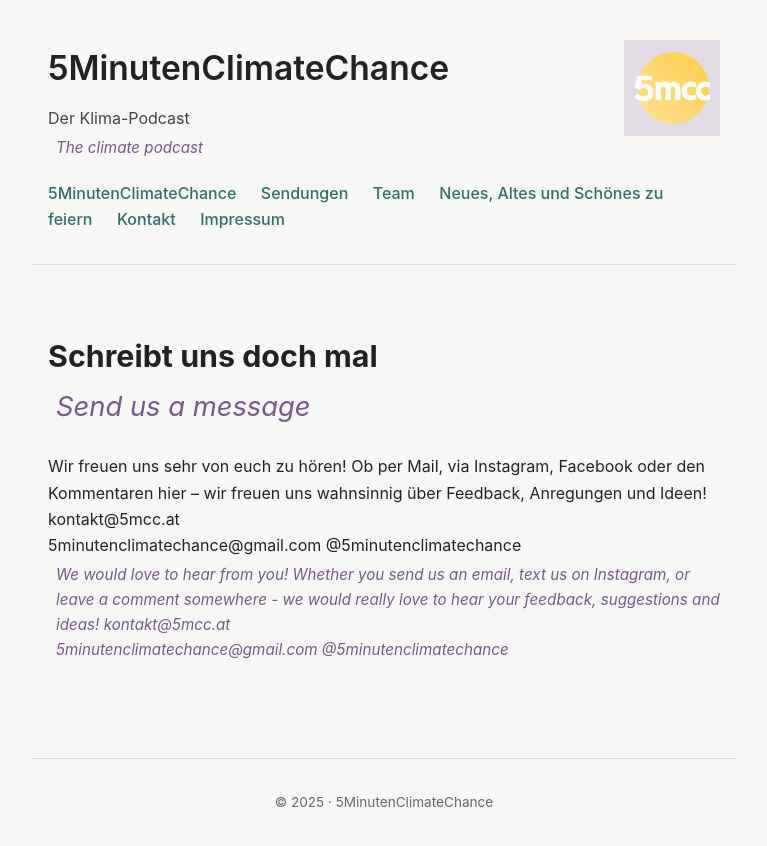
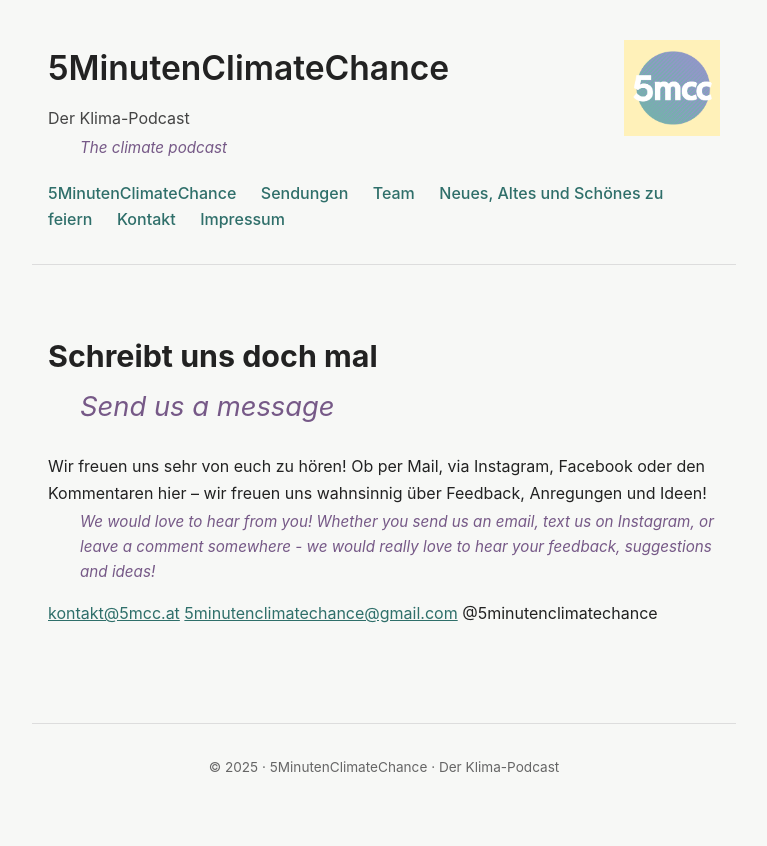
Before and after one commit to 5mcc/5mcc.github.io, a plain HTML site: page Kontakt.html in a window 1280 px wide. Shown: the whole page, without its empty margins (256-1023 px from the left). After the commit the page ends 810 px from the top, so only its background shows below. Drawn offline with Linux system fonts and the light colour scheme.

Commit message:
Maybe we fixed some issues
Maybe not

```diff
--- a/5MinutenClimateChance.html
+++ b/5MinutenClimateChance.html
@@ -141,10 +141,12 @@
 
 </section>
 
+<script src="js/logo.js"></script>
+
 </main>
 
 <footer>
-    © 2025 · Climate Podcast
+    © 2025 · 5MinutenClimateChance · Der Klima-Podcast
 </footer>
 
 </body>
--- a/Kontakt.html
+++ b/Kontakt.html
@@ -48,29 +48,31 @@
     Wir freuen uns sehr von euch zu hören!
 
     Ob per Mail, via Instagram, Facebook oder den Kommentaren hier – wir freuen uns wahnsinnig über Feedback, Anregungen und Ideen!
-
-    kontakt@5mcc.at<br>
-    5minutenclimatechance@gmail.com
-    @5minutenclimatechance
 </p>
 
 <p class="en">
     We would love to hear from you!
 
     Whether you send us an email, text us on Instagram, or leave a comment somewhere - we would really love to hear your feedback, suggestions and ideas!
+</p>
 
-    kontakt@5mcc.at<br>
-    5minutenclimatechance@gmail.com
+<p class="de">
+
+    <a href="mailto:kontakt@5mcc.at">kontakt@5mcc.at</a>
+
+    <a href="mailto:5minutenclimatechance@gmail.com">5minutenclimatechance@gmail.com</a>
+
     @5minutenclimatechance
 </p>
 
+</section>
 
-</section>
+<script src="js/logo.js"></script>
 
 </main>
 
 <footer>
-    © 2025 · 5MinutenClimateChance
+    © 2025 · 5MinutenClimateChance · Der Klima-Podcast
 </footer>
 
 </body>
--- a/css/style.css
+++ b/css/style.css
@@ -114,7 +114,7 @@
 p.en {
     margin-top: 0;
     margin-bottom: 0.9rem; /* tighter than before */
-    margin-left: 0.5rem;
+    margin-left: 2rem;
     font-style: italic;
     color: #765987;
     font-size: 0.95em;
@@ -129,7 +129,7 @@
     font-style: italic;
     color: #765987;
     margin-top: 0.2rem;
-    margin-left: 0.5rem;
+    margin-left: 2rem;
 }
 
 /* =========================
```
Also changed, not shown: Impressum.html (+3 -1 lines), Neues.html (+12 -0 lines), Sendungen.html (+1 -1 lines), Team.html (+1 -1 lines), episode.html (+5 -2 lines), index.html (+3 -1 lines), feed.xml (deleted).
